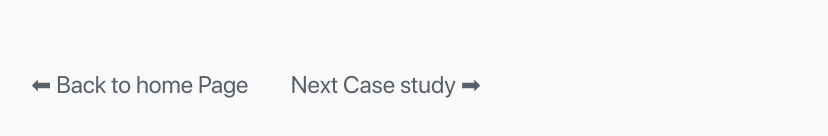
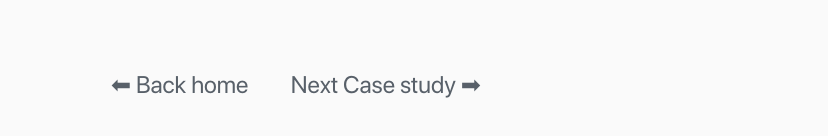
Before and after one commit to ancientmystic-dev/CS1, a plain HTML site: page index.html in a window 1280 px wide. Shown: the part 3700-3836 px from the top of the page, without its empty margins (159-987 px from the left). Drawn offline with Linux system fonts and the light colour scheme; a web font is replaced by a local one.

Commit message:
Update index.html

```diff
--- a/index.html
+++ b/index.html
@@ -183,7 +183,7 @@
 
 
                 <nav class="nav">
-                    <center><h4 class="option"><a href="https://kumarr.netlify.app/">⬅ Back to home Page</a></h4>
+                    <center><h4 class="option"><a href="https://kumarr.netlify.app/">⬅ Back home</a></h4>
 
                     <h4 class="option"><a href="https://cstemplate.netlify.app/">Next Case study ➡</a></h4></center>
                 </nav>
```
